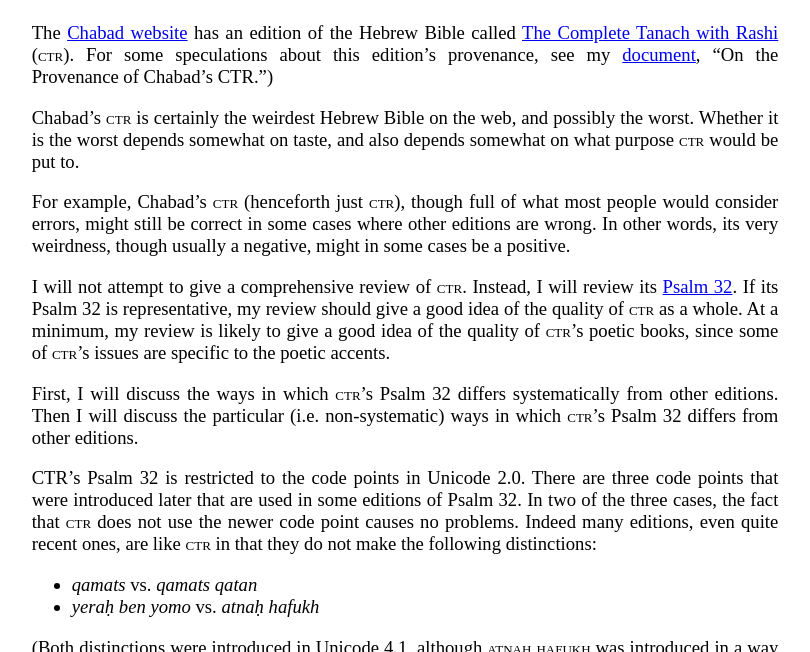
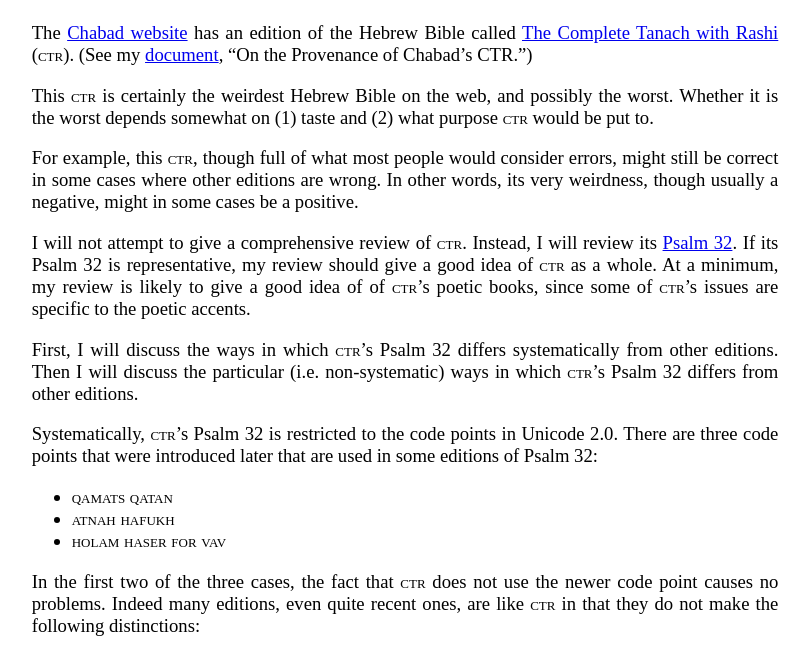
Before and after one commit to bdenckla/MAM-with-doc, a plain HTML site: page docs/tsinnorit_oleh/review_of_chabad_ctr.html in a window 1280 px wide. Shown: the part 71-723 px from the top of the page, without its empty margins (235-1045 px from the left). Drawn offline with Linux system fonts and the light colour scheme; a web font is replaced by a local one.

Commit message:
unordered list for the three post-2.0 code points

```diff
--- a/docs/tsinnorit_oleh/review_of_chabad_ctr.html
+++ b/docs/tsinnorit_oleh/review_of_chabad_ctr.html
@@ -11,39 +11,44 @@ Review of Chabad’s CTR</title>
 <p>The <a href="https://www.chabad.org/">Chabad website</a> has an edition of the Hebrew Bible
 called
 <a href="https://www.chabad.org/library/bible_cdo/aid/63255/jewish/The-Bible-with-Rashi.htm">The
-Complete Tanach with Rashi</a> (<abbr class="small-caps">CTR</abbr>). For some speculations about
-this edition’s provenance, see my <a href="./on_the_provenance_of_chabad_ctr.html">document</a>, “On
-the Provenance of Chabad’s CTR.”)</p>
-<p>Chabad’s <abbr class="small-caps">CTR</abbr> is certainly the weirdest Hebrew Bible on the web,
-and possibly the worst. Whether it is the worst depends somewhat on taste, and also depends somewhat
-on what purpose <abbr class="small-caps">CTR</abbr> would be put to.</p>
-<p>For example, Chabad’s <abbr class="small-caps">CTR</abbr> (henceforth just
-<abbr class="small-caps">CTR</abbr>), though full of what most people would consider errors, might
-still be correct in some cases where other editions are wrong. In other words, its very weirdness,
-though usually a negative, might in some cases be a positive.</p>
+Complete Tanach with Rashi</a> (<abbr class="small-caps">CTR</abbr>). (See my
+<a href="./on_the_provenance_of_chabad_ctr.html">document</a>, “On the Provenance of Chabad’s
+CTR.”)</p>
+<p>This <abbr class="small-caps">CTR</abbr> is certainly the weirdest Hebrew Bible on the web, and
+possibly the worst. Whether it is the worst depends somewhat on (1) taste and (2) what purpose
+<abbr class="small-caps">CTR</abbr> would be put to.</p>
+<p>For example, this <abbr class="small-caps">CTR</abbr>, though full of what most people would
+consider errors, might still be correct in some cases where other editions are wrong. In other
+words, its very weirdness, though usually a negative, might in some cases be a positive.</p>
 <p>I will not attempt to give a comprehensive review of <abbr class="small-caps">CTR</abbr>.
 Instead, I will review its <a href="https://www.chabad.org/library/bible_cdo/aid/16253/#lt=he">Psalm
-32</a>. If its Psalm 32 is representative, my review should give a good idea of the quality of
+32</a>. If its Psalm 32 is representative, my review should give a good idea of
 <abbr class="small-caps">CTR</abbr> as a whole. At a minimum, my review is likely to give a good
-idea of the quality of <abbr class="small-caps">CTR</abbr>’s poetic books, since some of
+idea of of <abbr class="small-caps">CTR</abbr>’s poetic books, since some of
 <abbr class="small-caps">CTR</abbr>’s issues are specific to the poetic accents.</p>
 <p>First, I will discuss the ways in which <abbr class="small-caps">CTR</abbr>’s Psalm 32 differs
 systematically from other editions. Then I will discuss the particular (i.e. non-systematic)  ways
 in which <abbr class="small-caps">CTR</abbr>’s Psalm 32 differs from other editions.</p>
-<p>CTR’s Psalm 32 is restricted to the code points in Unicode 2.0. There are three code points that
-were introduced later that are used in some editions of Psalm 32. In two of the three cases, the
-fact that <abbr class="small-caps">CTR</abbr> does not use the newer code point causes no problems.
-Indeed many editions, even quite recent ones, are like <abbr class="small-caps">CTR</abbr> in that
-they do not make the following distinctions:</p>
+<p>Systematically, <abbr class="small-caps">CTR</abbr>’s Psalm 32 is restricted to the code points
+in Unicode 2.0. There are three code points that were introduced later that are used in some
+editions of Psalm 32:</p>
+<ul>
+<li><abbr class="small-caps">QAMATS QATAN</abbr></li>
+<li><abbr class="small-caps">ATNAH HAFUKH</abbr></li>
+<li><abbr class="small-caps">HOLAM HASER FOR VAV</abbr></li>
+</ul>
+<p>In the first two of the three cases, the fact that <abbr class="small-caps">CTR</abbr> does not
+use the newer code point causes no problems. Indeed many editions, even quite recent ones, are like
+<abbr class="small-caps">CTR</abbr> in that they do not make the following distinctions:</p>
 <ul>
 <li><span class="romanized">qamats</span> vs. <span class="romanized">qamats qatan</span></li>
 <li><span class="romanized">yeraḥ ben yomo</span> vs. <span class="romanized">atnaḥ
 hafukh</span></li>
 </ul>
-<p>(Both distinctions were introduced in Unicode 4.1, although <abbr class="small-caps">ATNAH
+<p>Both distinctions were introduced in Unicode 4.1, although <abbr class="small-caps">ATNAH
 HAFUKH</abbr> was introduced in a way that makes its adoption difficult, even to this day. See my
 <a href="https://docs.google.com/document/u/0/d/1M7-sVTuKEJLdFRDXLpOeKEjtynSTvY2EM6Lj1uK4ylA/edit">proposal</a>
-to the Unicode <abbr class="small-caps">SEWG</abbr>.)</p>
+to the Unicode <abbr class="small-caps">SEWG</abbr>.</p>
 <p>The third post-2.0 code point that <abbr class="small-caps">CTR</abbr> might have used is
 <abbr class="small-caps">HOLAM HASER FOR VAV</abbr>. In this case, the fact that
 <abbr class="small-caps">CTR</abbr> does not use it causes a problem. It causes a problem because
```
